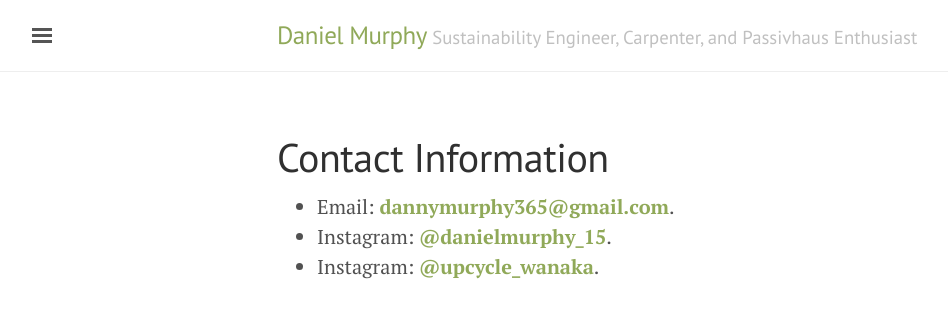
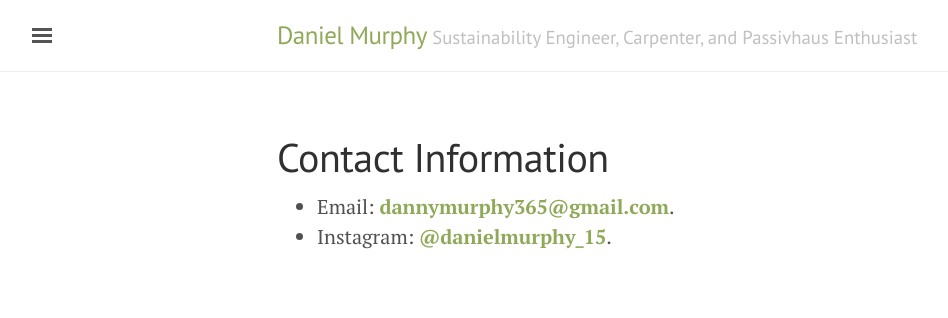
Before and after one commit to danielkmurphy/danielkmurphy.github.io, a Jekyll site: the page built from contact.md, in a window 1280 px wide. Shown: the top 318 px of the page, without its empty margins (3-951 px from the left). Built offline with Jekyll 4.4.1, drawn with Linux system fonts in a browser that asks for light colours.

Commit message:
Update contact.md

```diff
--- a/contact.md
+++ b/contact.md
@@ -6,4 +6,3 @@ permalink: /contact/
 
 * Email: **[dannymurphy365@gmail.com](mailto:dannymurphy365@gmail.com)**.
 * Instagram: **[@danielmurphy_15](https://www.instagram.com/danielmurphy_15/)**.
-* Instagram: **[@upcycle_wanaka](https://www.instagram.com/upcycle_wanaka/)**.
```
